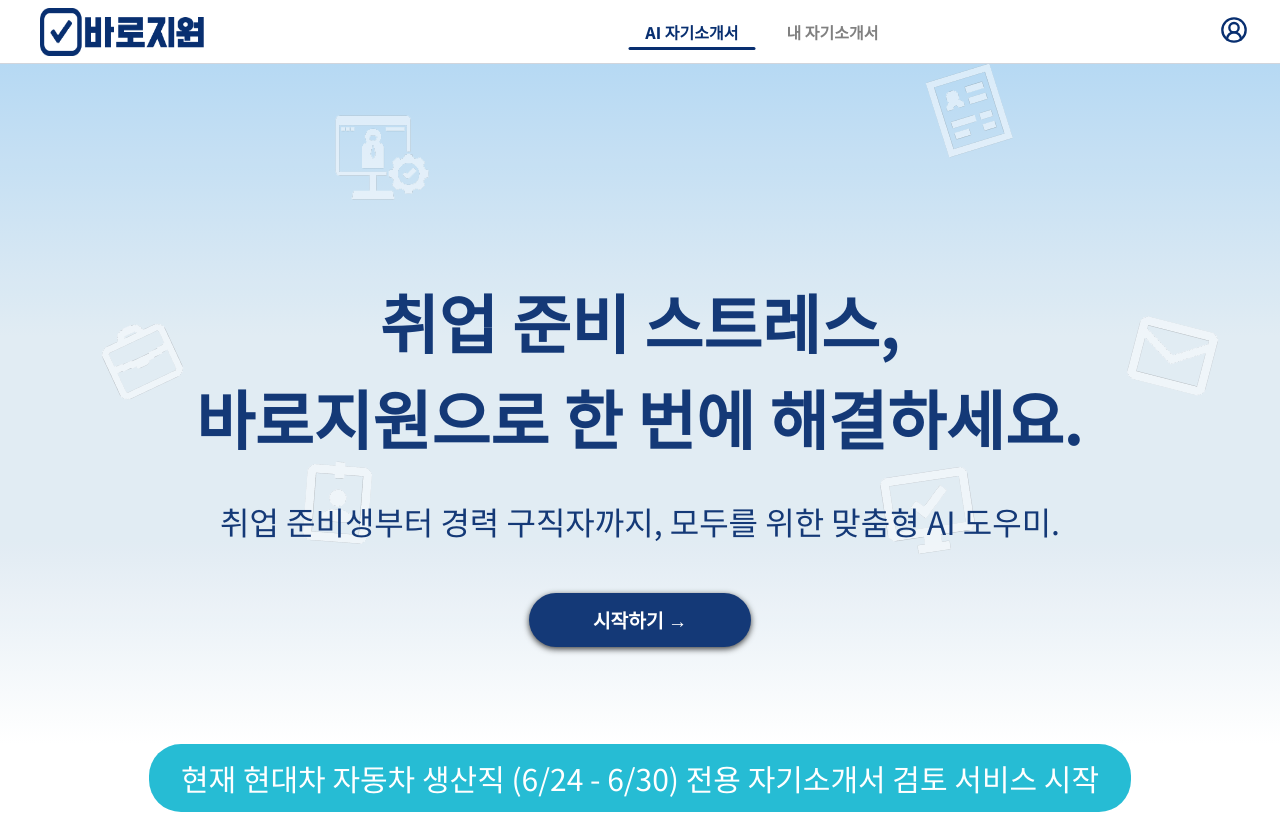
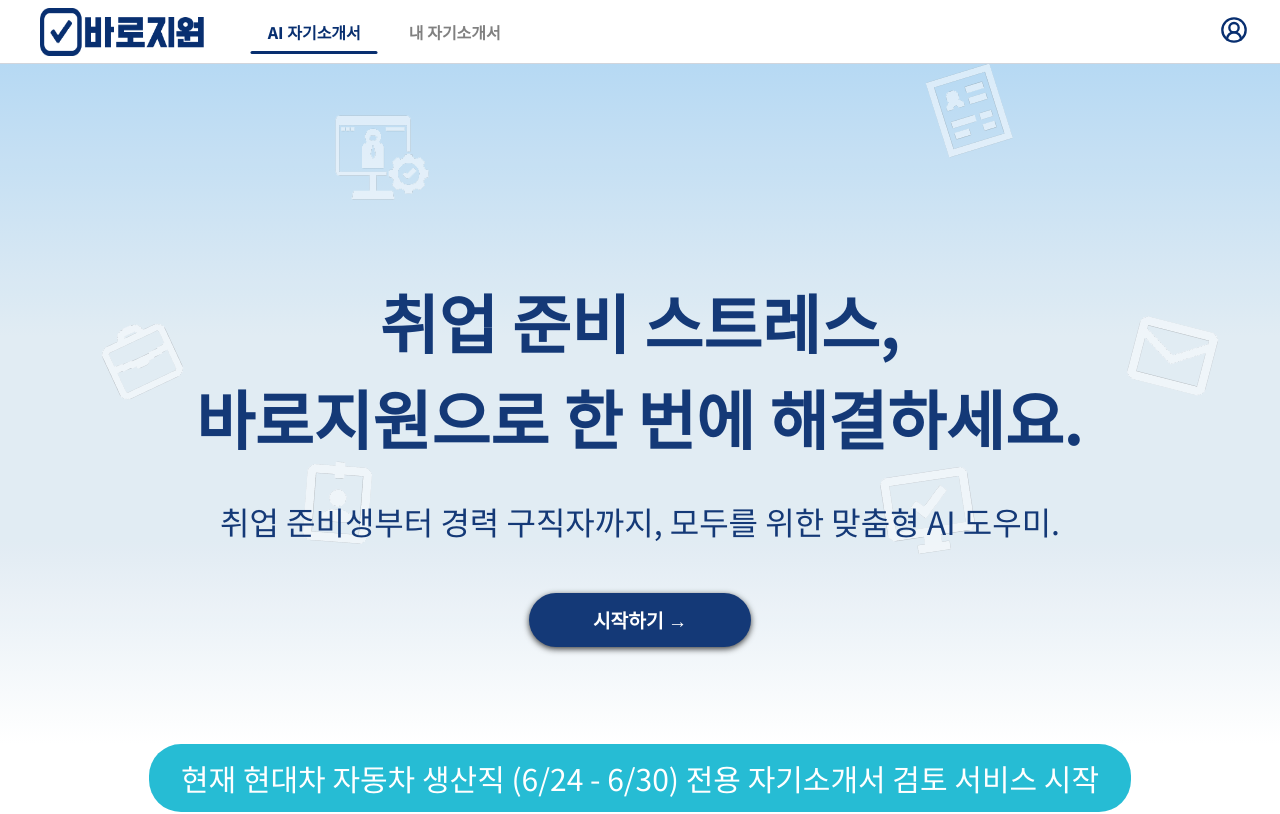
Before and after one commit to jynxxxxx/job_hunter, a Next.js app: page / in a window 1280 px wide. Shown: the top 814 px of the page. Built offline with nearby package versions, Linux system fonts and the light colour scheme; no server answers; the database is empty; sample sign-in values are in the browser's storage.

Commit message:
remove console.log and fix header spacing bug

```diff
--- a/src/components/layoutSections/Header.tsx
+++ b/src/components/layoutSections/Header.tsx
@@ -58,15 +58,15 @@ const Header = () => {
 
   return (
     <div className={`fixed bg-white w-full border-b border-gray-300 top-0 left-0 z-50 h-[6rem] md:h-[4rem] font-bold text-dark flex flex-col items-center md:flex-row`}>
-      <div className="pt-4 text-[1.7rem] px-6 md:px-[2.5rem] md:pt-0 cursor-pointer" onClick={() => router.push('/')}>
+      <div className="pt-4 px-6 md:px-[2.5rem] md:pt-0 cursor-pointer" onClick={() => router.push('/')}>
         <img
           src="/logo.png"
           alt="바로지원"
-          className='h-[2rem] md:h-[3rem]'
+          className='h-[2rem] md:h-[3rem] w-auto'
         />
       </div>
 
-      <div className={`w-full pt:12 flex justify-center md:justify-start'}`}>
+      <div className={`w-full pt:12 flex justify-center sm:justify-start`}>
         {pathname === '/login' ? null : (
           <>
             {pathname === '/' && !isAuthenticated && (
@@ -87,7 +87,7 @@ const Header = () => {
                     }
                     setActivePage("generation");
                   }}
-                  className={`px-6 py-1 cursor-pointer ${
+                  className={`px-6 py-2 cursor-pointer ${
                     activePage === 'generation' ? `${headerStyles.active}` : `${headerStyles.underlineAnimate}`
                   }`}
                 >
@@ -100,7 +100,7 @@ const Header = () => {
                     }
                     setActivePage("history")
                   }}
-                  className={`px-6 py-1 cursor-pointer ${
+                  className={`px-6 py-2 cursor-pointer ${
                     activePage === 'history' ? `${headerStyles.active}` : `${headerStyles.underlineAnimate}`
                   }`}
                 >
--- a/src/components/tabs/JobSelectionPage.tsx
+++ b/src/components/tabs/JobSelectionPage.tsx
@@ -120,7 +120,6 @@ export default function JobSelectPage() {
             const now = new Date();
             const isPastDeadline = item.endDate && now > new Date(item.endDate);
             const template = getQuestionTemplate(String(item.job_id));
-            console.log("Template for job_id:", item.job_id, template);
             const isComingSoon = template ? false : true; // Assuming template is defined if coming soon
             const rand = randomId();
             return (
--- a/src/context/UserDataContext.tsx
+++ b/src/context/UserDataContext.tsx
@@ -48,7 +48,6 @@ export function UserDataProvider({ children }: { children: ReactNode }) {
         };
       });
       setJobList(jobs);
-      console.log("Fetched jobs:", jobs);
     };
     fetchJobs();
   }, []);
```
